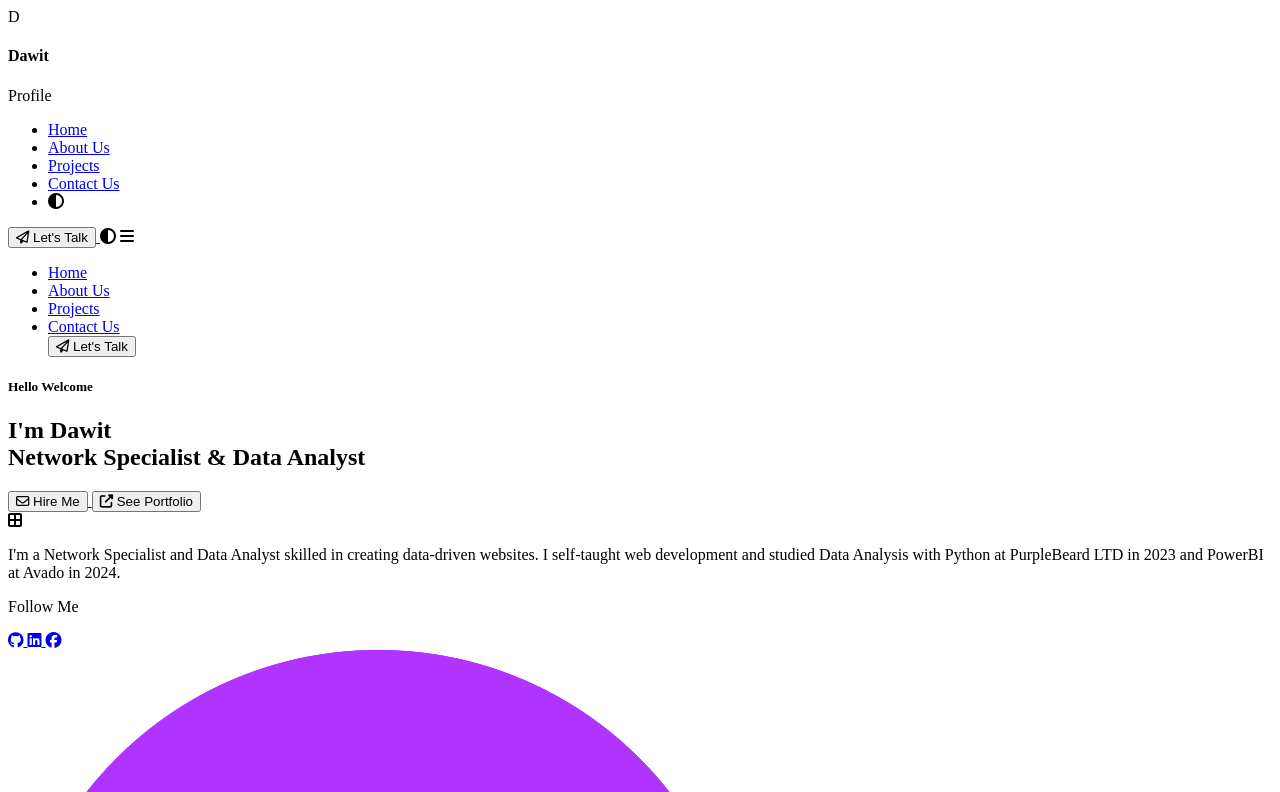
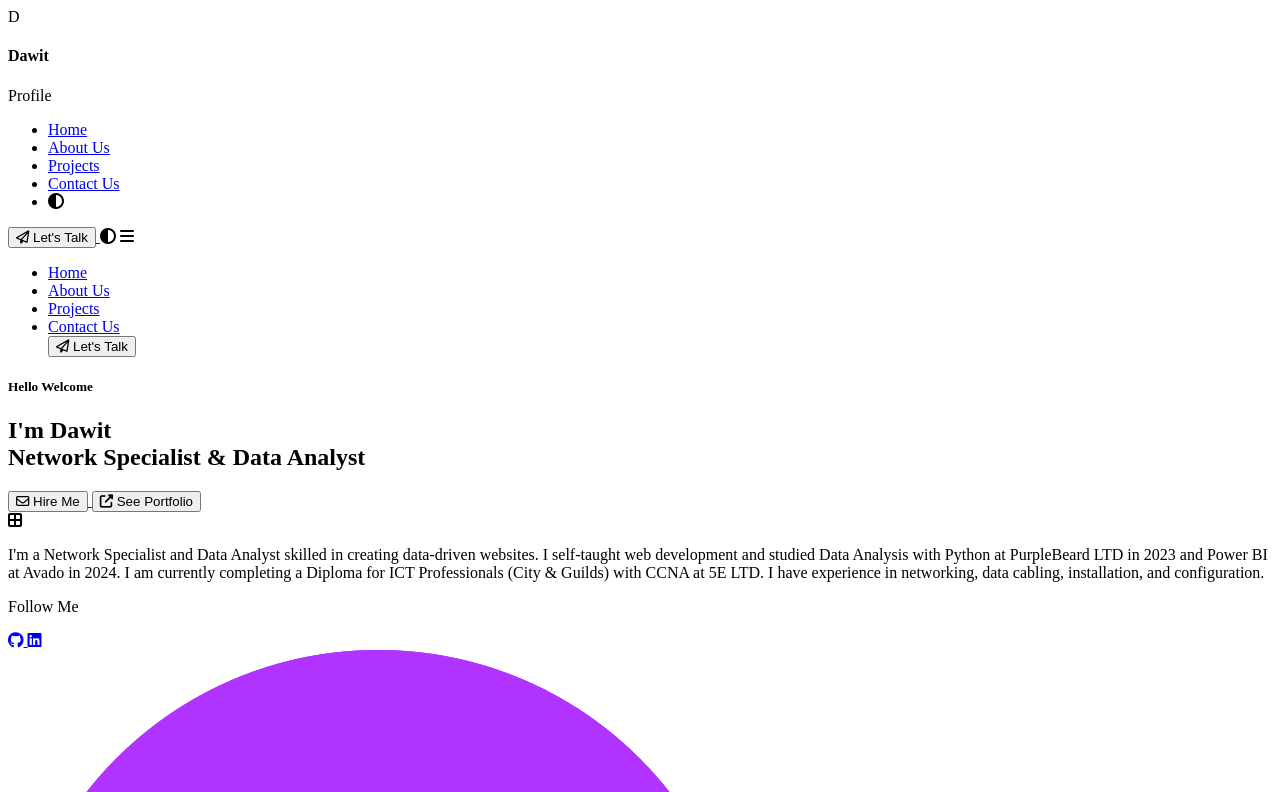
Before and after one commit to Dawit0101/My-Profile, a plain HTML site: page index.html in a window 1280 px wide. Shown: the top 792 px of the page. Drawn offline with Linux system fonts and the light colour scheme; a script that the page names is missing.

Commit message:
Update index.html

```diff
--- a/index.html
+++ b/index.html
@@ -123,8 +123,8 @@
           <div class="md:w-96 md:ml-auto flex mt-9 gap-2 dark:text-gray-300">
             <i class="fa-solid fa-border-all mt-0.5 md:inline-block hidden"></i>
             <p class="text-xs text-balance leading-5 max-w-md px-2 mx-auto">
-              I'm a Network Specialist and Data Analyst skilled in creating data-driven websites. I self-taught web development and studied Data Analysis with Python at PurpleBeard LTD in 2023 and PowerBI at Avado in 2024.
-            </p>
+              I'm a Network Specialist and Data Analyst skilled in creating data-driven websites. I self-taught web development and studied Data Analysis with Python at PurpleBeard LTD in 2023 and Power BI at Avado in 2024.
+I am currently completing a Diploma for ICT Professionals (City & Guilds) with CCNA at 5E LTD. I have experience in networking, data cabling, installation, and configuration.
           </div>
           <div
             class="flex items-center md:justify-end justify-center dark:text-gray-200 text-gray-600 gap-6 mt-9"
@@ -137,9 +137,7 @@
               <a href="https://linkedin.com/in/david-asma" class="social-icon">
                 <i class="fa-brands fa-linkedin"></i>
               </a>
-              <a href="https://www.facebook.com/profile.php?id=100069498168352" class="social-icon">
-                <i class="fa-brands fa-facebook"></i>
-              </a>
+
             </div>
           </div>
         </div>
@@ -162,7 +160,7 @@
             <li data-slot="count">8+</li>
             <li>Completed <span class="text-primary">Projects</span></li>
             <li>
-              <a href="https://davido.tiiny.site/"><button class="btn btn-outline lg:mt-10 md:mt-0 mt-10">
+              <a href="https://daviids.tiiny.site"><button class="btn btn-outline lg:mt-10 md:mt-0 mt-10">
                 <i class="fa-solid fa-download"></i> Download CV
               </button> </a>
             </li>
```
